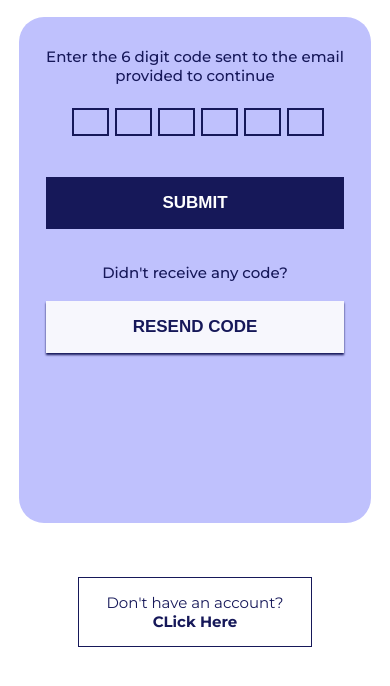
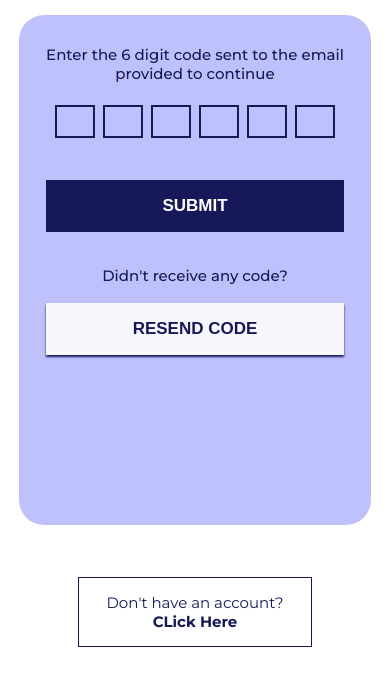
Before and after one commit to veiled-coder/EaseIt-form, a website: page pwdReset2.html in a window 390 px wide. Shown: the part 152-838 px from the top of the page. Drawn offline with Linux system fonts and the light colour scheme.

```diff
--- a/pwdReset2.html
+++ b/pwdReset2.html
@@ -1,49 +1,54 @@
-
-
 <!DOCTYPE html>
 <html lang="en">
   <head>
-    <meta charset="UTF-8">
-    <meta name="viewport" content="width=device-width, initial-scale=1.0">
+    <meta charset="UTF-8" />
+    <meta name="viewport" content="width=device-width, initial-scale=1.0" />
     <title>Reset password</title>
-    <link rel="stylesheet" href="sass/easeIt.css">
+    <link rel="stylesheet" href="sass/easeIt.css" />
   </head>
   <body>
-<img src="/images/easeIt.png" class="easeIt_logo easeIt_logo--bigForms" alt="easeIt_logo">
+    <img
+      src="/images/easeIt.png"
+      class="easeIt_logo easeIt_logo--bigForms"
+      alt="easeIt_logo"
+    />
     <h3 class="h3_title h3_title--bigForms h3_title--blue">Reset Password</h3>
     <section class="bigForms_section signUp">
-
-
       <!--  RESET PASSWORD1 FORM -->
       <form class="bigForm pwdReset2_form">
         <div class="inner_container inner_container--bigForms">
-
-    <p class="content_p content_p--pwdReset2">Enter the 6 digit code sent to the email<span> provided to continue</span></p>
+          <p class="content_p content_p--pwdReset2">
+            Enter the 6 digit code sent to the email<span>
+              provided to continue</span
+            >
+          </p>
 
           <div class="boxes">
-        <div class="box"></div>
-        <div class="box"></div>
-        <div class="box"></div>
-        <div class="box"></div>
-        <div class="box"></div>
-        <div class="box"></div>
+            <input type="password" class="box" />
+            <input type="password" class="box" />
+            <input type="password" class="box" />
+            <input type="password" class="box" />
+            <input type="password" class="box" />
+            <input type="password" class="box" />
           </div>
 
           <!-- SUBMTI BUTTON -->
-<button class="btn submit_pwdReset2 "><a href="pwdReset3.html">SUBMIT</a></button>
+          <button class="btn submit_pwdReset2">
+            <a href="pwdReset3.html">SUBMIT</a>
+          </button>
 
           <p class="content_p content_p--receive">Didn't receive any code?</p>
           <!-- RESENT BUTTON -->
           <button class="btn btn--resend">RESEND CODE</button>
-
-
         </div>
-
       </form>
     </section>
 
     <!-- ALREADY HAVE AN ACCOUNT BUTTON -->
-<div class="acc_btn inputField acc_btn--pwdReset2"> Don't have an account?<a href="signUp.html" class="noAccount_link"> CLick Here</a></div>
-
+    <div class="acc_btn inputField acc_btn--pwdReset2">
+      Don't have an account?<a href="signUp.html" class="noAccount_link">
+        CLick Here</a
+      >
+    </div>
   </body>
 </html>
--- a/sass/_pages/_pwdReset2.scss
+++ b/sass/_pages/_pwdReset2.scss
@@ -1,61 +1,62 @@
-.boxes{
+.boxes {
   display: flex;
   align-self: center;
   margin-top: 1.5em;
   margin-bottom: 1.5em;
 }
-.box{
+input[class="box"] {
+  width: 3em;
+  height: 2.5em;
+  background-color: transparent;
   border: 2px solid $color-deepblue;
-    padding:1.2em 1.5em 1.2em 1.5em;
-    margin-left: .4em;
+  margin-left: 0.3em;
+  margin-right: 0.3em;
 }
-.btn--resend{
+.btn--resend {
   color: $color-deepblue;
   background-color: $color-white;
   border-color: $color-white;
   box-shadow: 0px 2px 2px 0px $color-deepblue;
 }
-.acc_btn--pwdReset2{
+.acc_btn--pwdReset2 {
   bottom: 4em;
 }
-.content_p--receive,.content_p--pwdReset2{
+.content_p--receive,
+.content_p--pwdReset2 {
   align-self: center;
 }
-.submit_pwdReset2{
+.submit_pwdReset2 {
   margin-bottom: 2em;
 }
-.btn--resend{
+.btn--resend {
   margin-bottom: 10em;
 }
 // media queries
 
-@media (max-width:1440px){
-    .acc_btn--pwdReset2{
+@media (max-width: 1440px) {
+  .acc_btn--pwdReset2 {
     bottom: 14em;
   }
 }
 
-@media (max-width:1024px){
-    .acc_btn--pwdReset2{
+@media (max-width: 1024px) {
+  .acc_btn--pwdReset2 {
     bottom: 8em;
   }
 }
 
-@media (max-width:768px){
-    .acc_btn--pwdReset2{
+@media (max-width: 768px) {
+  .acc_btn--pwdReset2 {
     bottom: 3em;
   }
 }
-@media (max-width:425px){
-
-       .content_p--pwdReset2{
+@media (max-width: 425px) {
+  .content_p--pwdReset2 {
     display: flex;
     flex-direction: column;
     align-items: center;
   }
-       .box{
-
-        padding:.8em 1.1em .8em 1.1em;
-
+  .box {
+    padding: 0.8em 1.1em 0.8em 1.1em;
   }
 }
```
Also changed, not shown: loginStaff.html (+2 -2 lines), sass/easeIt.css, 1 other file. Lines whose indentation alone changed are shown as unchanged.
